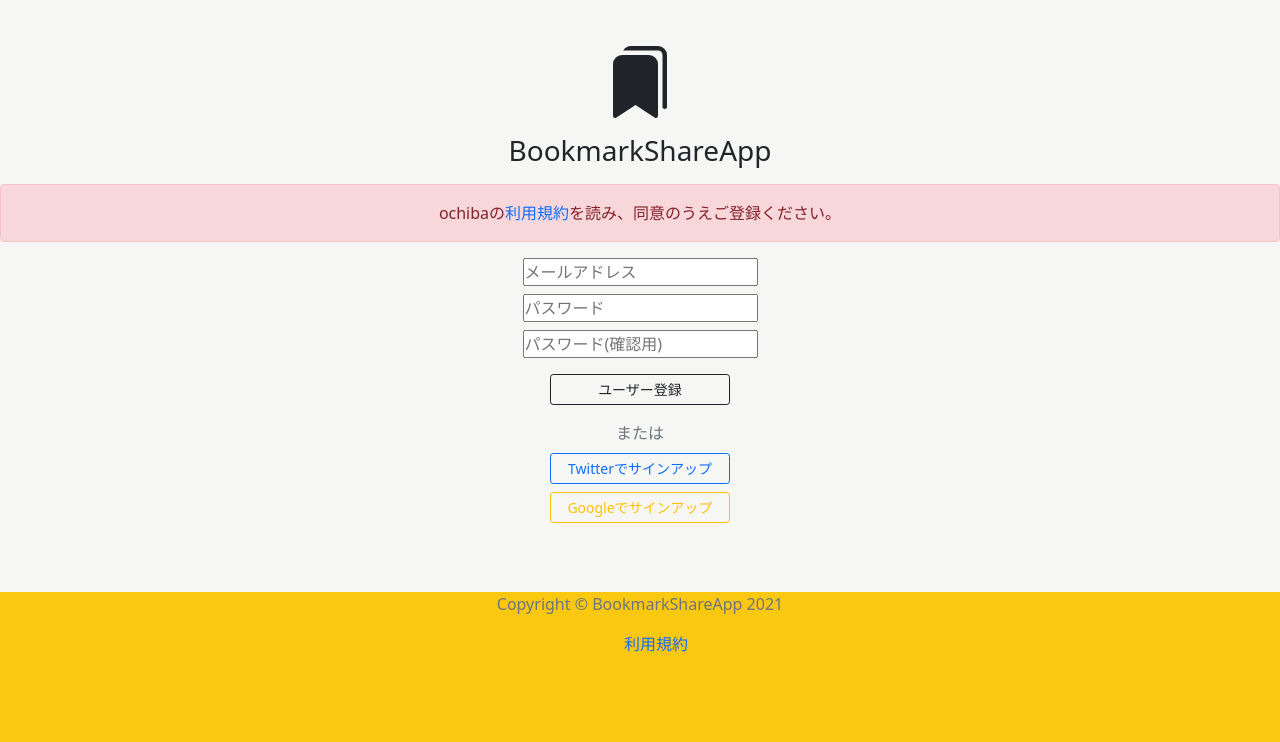
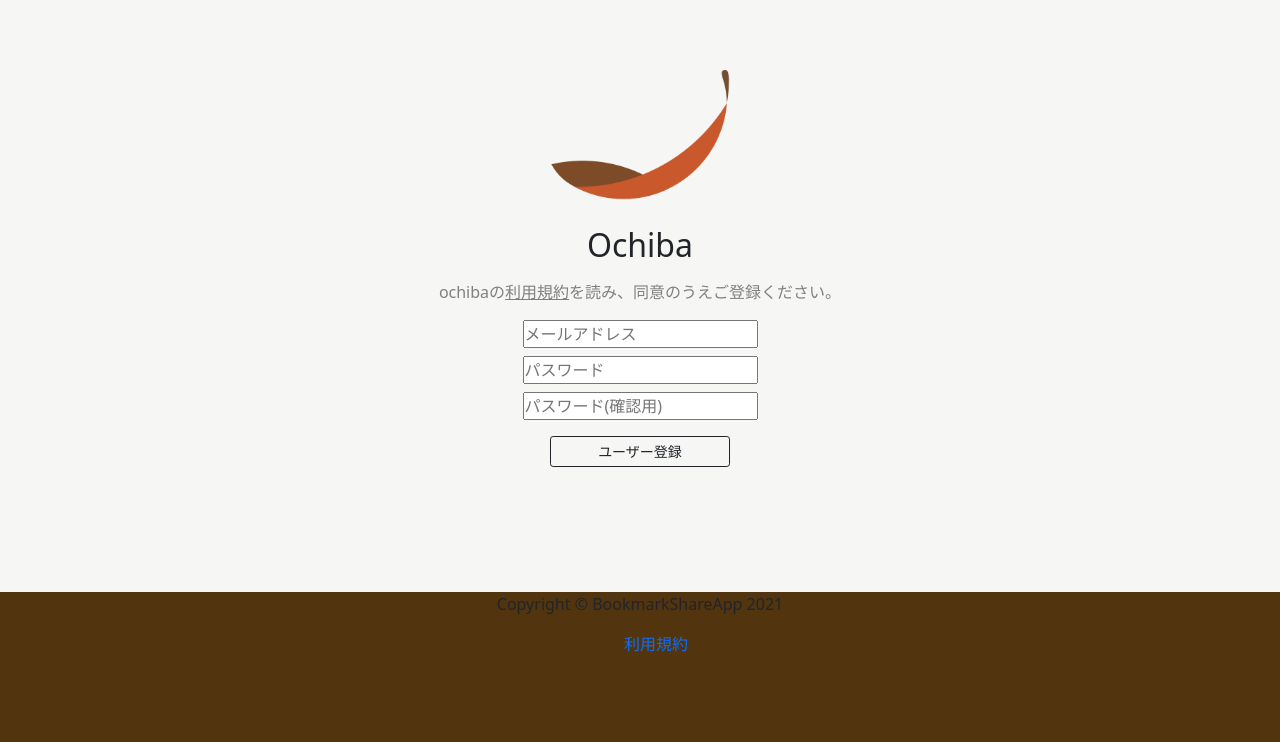
Before and after one commit to manasan-iTL/ochiba-backend, a Django app: page /account/signup/ in a window 1280 px wide. Shown: the part 58-800 px from the top of the page. Run offline with Django 3.2, Linux system fonts and the light colour scheme; some libraries are stand-ins or nearby versions; some web fonts are replaced.

Commit message:
[fix] サインアップとログイン画面のデザイン変更

```diff
--- a/static/css/main.css
+++ b/static/css/main.css
@@ -69,6 +69,14 @@ a {
     padding: 0;
 }
 
+.image-area {
+    height: 180px;
+}
+
+.image {
+    height: 100%;
+}
+
 /*  footer部分のレイアウト  　　*/
 /* .footer {
     height: 30px;
--- a/static/css/sticky-footer.css
+++ b/static/css/sticky-footer.css
@@ -14,5 +14,5 @@ body {
   width: 100%;
   /* line-height: 200px; */
   min-height: 150px;
-  background-color: rgb(250, 199, 17);
+  background-color: #52350f;
 }
--- a/static/css/validate.css
+++ b/static/css/validate.css
@@ -10,7 +10,7 @@
     border: 2px solid #990000;
     background:#FFEBE8;
     width: 40%;
-    margin: 0 auto;
+    margin: 0 auto 20px auto;
 }
 
 .error-text {
--- a/templates/account/signup.html
+++ b/templates/account/signup.html
@@ -3,6 +3,10 @@
 
 {% load i18n %}
 {% load account socialaccount %}
+
+{% block head %}
+  <link rel="stylesheet" href="{% static 'css/validate.css' %}">
+{% endblock %}
 
 {% block head_title %}{% trans "Sign In" %}{% endblock %}
 
@@ -10,11 +14,10 @@
 
 <div class="text-center">
   <div class="mt-5 mb-3">
-    <svg xmlns="http://www.w3.org/2000/svg" width="72" height="72" fill="currentColor" class="bi bi-bookmarks-fill" viewBox="0 0 16 16">
-      <path d="M2 4a2 2 0 0 1 2-2h6a2 2 0 0 1 2 2v11.5a.5.5 0 0 1-.777.416L7 13.101l-4.223 2.815A.5.5 0 0 1 2 15.5V4z"/>
-      <path d="M4.268 1A2 2 0 0 1 6 0h6a2 2 0 0 1 2 2v11.5a.5.5 0 0 1-.777.416L13 13.768V2a1 1 0 0 0-1-1H4.268z"/>
-    </svg>
-    <h1 class="h3 my-3 font-weight-normal">BookmarkShareApp</h1>
+    <div class="image-area">
+      <img src="{% static 'image/logo_clear_bg.png' %}" alt="ロゴ画像" class="image">
+    </div>
+    <h2>Ochiba</h2>
   </div>
   <!-- {% include "socialaccount/snippets/provider_list.html" with process="login"%} -->
   <!-- http://127.0.0.1:8000/account/google/login/?process=login -->
@@ -23,24 +26,27 @@
 
 <div class="text-center">
   <form class="signup" id="signup_form" method="post" action="{% url 'account_signup' %}">
-    <p class="alert alert-danger">ochibaの<a href="{% url 'terms' %}" target="_blank">利用規約</a>を読み、同意のうえご登録ください。</p>
+    <p style="color: grey;">ochibaの<a style="color: grey; text-decoration: underline;" href="{% url 'terms' %}" target="_blank">利用規約</a>を読み、同意のうえご登録ください。</p>
     {% csrf_token %}
-    {% for error in form.non_field_errors %}
-      <div class="error-message">
-        <h3>Error!</h3>
-        <p class="is-validate">{{ error }}</p>
-      </div>
+    {% if form.errors %}
+    <div class="error-message">
+    {% for errors in form.errors.values %}
+      {% for error in errors %}
+         {{ error }}<br>
+      {% endfor %}
     {% endfor %}
+    </div>
+    {% endif %}
     {% for field in form  %}
     <div class="form-group field my-2" >
       {{field}}
-      {% if field.errors %}
+      <!-- {% if field.errors %}
       <ul class="errorlist  non-padding">
         {% for error in field.errors %}
           <li class="alert alert-danger">{{error}}</li>
         {% endfor %}
       </ul>
-      {% endif %}
+      {% endif %} -->
       {% if redirect_field_value %}
       <input type="hidden" name="{{ redirect_field_name }}" value="{{ redirect_field_value }}" />
       {% endif %}
@@ -53,7 +59,7 @@
 </div>
 
 
-<div class="text-center">
+<!-- <div class="text-center">
   <p class="text-muted my-2">または</p>
   {% get_providers as socialaccount_providers %}
   {% for provider in socialaccount_providers %}
@@ -74,7 +80,7 @@
     {% endif %}
   {% endfor %}
   </div>
-</div>
+</div> -->
 
 {% endblock %}
 {% block add_js %}
--- a/templates/base.html
+++ b/templates/base.html
@@ -23,7 +23,7 @@
     </div>
 
     <footer class="footer">
-        <p class="text-muted">Copyright &copy; BookmarkShareApp 2021</p>
+        <p class="text-body">Copyright &copy; BookmarkShareApp 2021</p>
         <ul style="list-style: none;">
             <li><a href="{% url 'terms' %}">利用規約</a></li>
         </ul>
--- a/templates/base_login.html
+++ b/templates/base_login.html
@@ -13,7 +13,7 @@
   </main>
 
     <footer class="footer">
-        <p class="text-muted">Copyright &copy; BookmarkShareApp 2021</p>
+        <p class="text-body">Copyright &copy; BookmarkShareApp 2021</p>
         <ul style="list-style: none;">
             <li><a href="{% url 'terms' %}">利用規約</a></li>
         </ul>
```
Also changed, not shown: templates/account/login.html (+9 -9 lines), static/image/logo_clear_bg.png (added).
